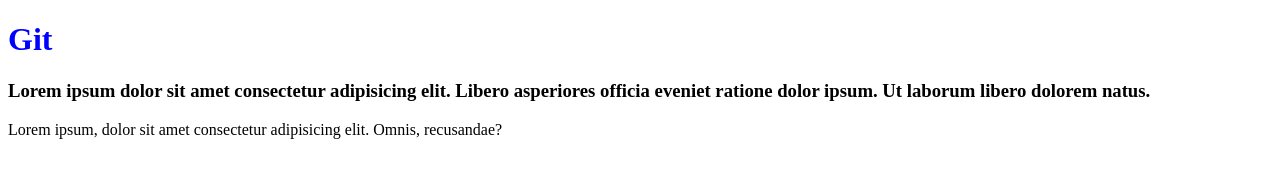
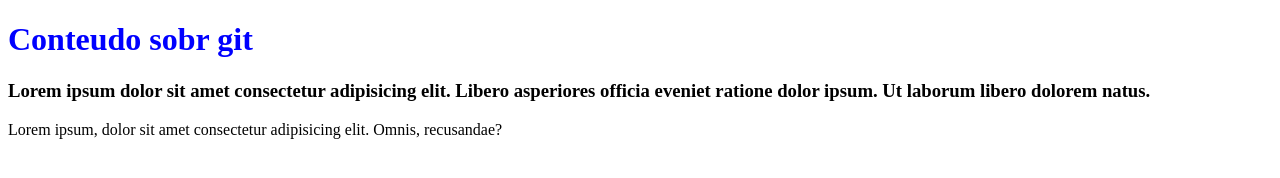
Before and after one commit to DARIKVIEIRA/git, a plain HTML site: page index.html in a window 1280 px wide. Drawn offline with Linux system fonts and the light colour scheme.

Commit message:
atualiza titulo no index.html

```diff
--- a/index.html
+++ b/index.html
@@ -8,7 +8,7 @@
     <title>Document</title>
 </head>
 <body>
-    <h1>Git</h1>
+    <h1>Conteudo sobr git</h1>
     <h3>Lorem ipsum dolor sit amet consectetur adipisicing elit. Libero asperiores officia eveniet ratione dolor ipsum. Ut laborum libero dolorem natus.</h3>
      <p>Lorem ipsum, dolor sit amet consectetur adipisicing elit. Omnis, recusandae?</p>
 </body>
```
